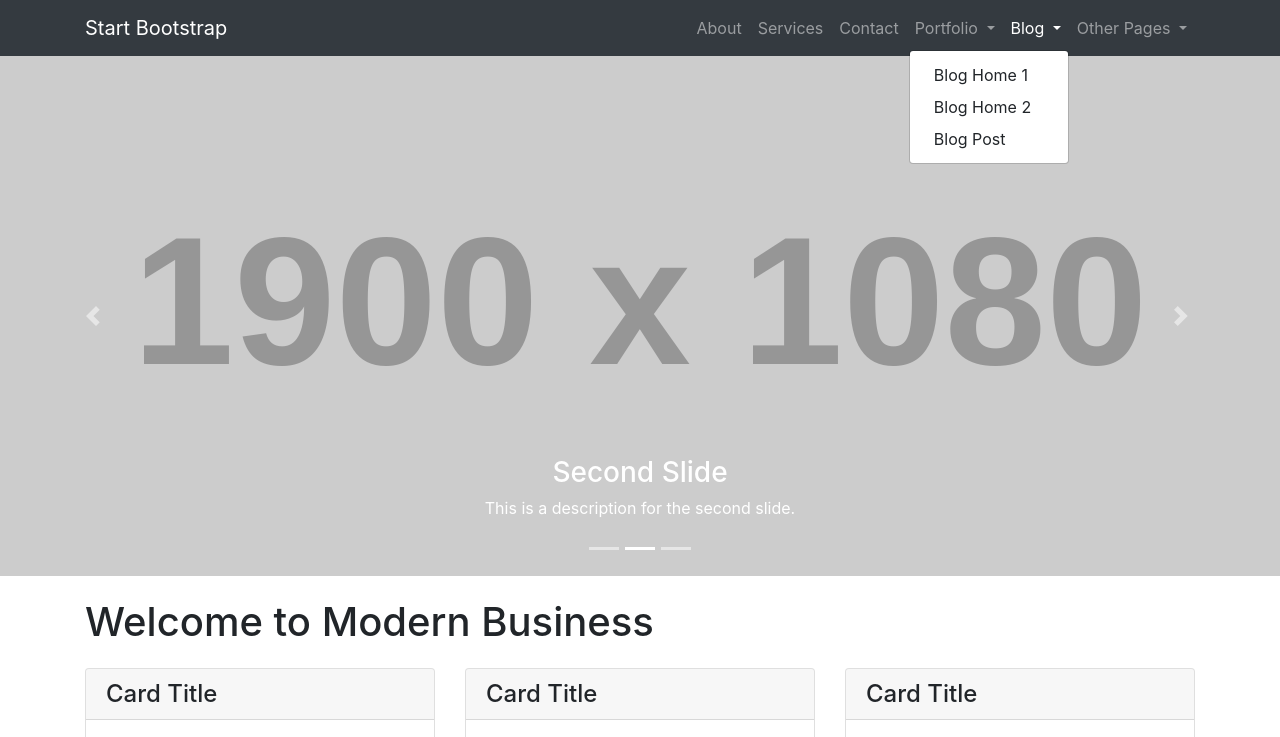
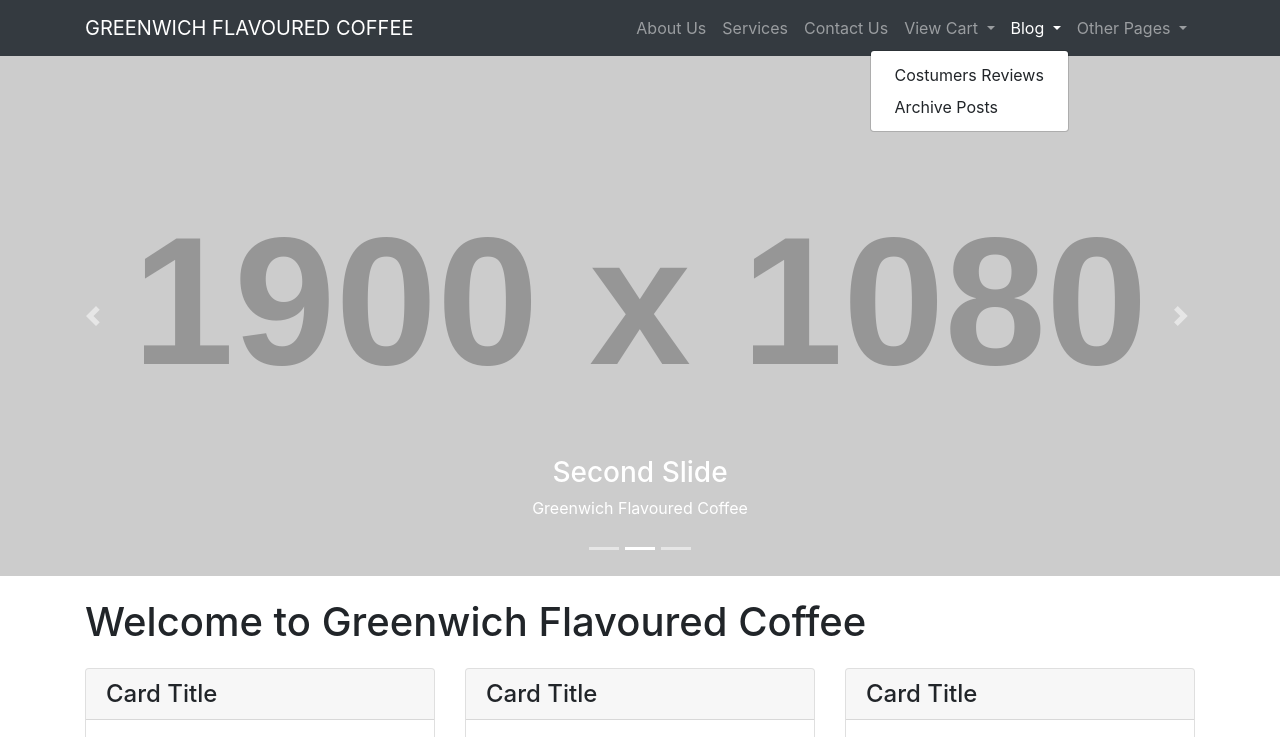
Before and after one commit to linuxfce/Greenwich-Flavoured-Coffee, a website: page index.html in a window 1280 px wide. Both pictures are taken after a click on the link "Blog". Shown: the top 737 px of the page. Drawn offline with Linux system fonts and the light colour scheme; placeholder pictures from the web are drawn by us.

Commit message:
Update index.html

```diff
--- a/index.html
+++ b/index.html
@@ -8,7 +8,7 @@
     <meta name="description" content="">
     <meta name="author" content="">
 
-    <title>Modern Business - Start Bootstrap Template</title>
+    <title>GREENWICH FLAVOURED COFFEE</title>
 
     <!-- Bootstrap core CSS -->
     <link href="vendor/bootstrap/css/bootstrap.min.css" rel="stylesheet">
@@ -23,31 +23,33 @@
     <!-- Navigation -->
     <nav class="navbar fixed-top navbar-expand-lg navbar-dark bg-dark fixed-top">
       <div class="container">
-        <a class="navbar-brand" href="index.html">Start Bootstrap</a>
+        <a class="navbar-brand" href="index.html">GREENWICH FLAVOURED COFFEE</a>
         <button class="navbar-toggler navbar-toggler-right" type="button" data-toggle="collapse" data-target="#navbarResponsive" aria-controls="navbarResponsive" aria-expanded="false" aria-label="Toggle navigation">
           <span class="navbar-toggler-icon"></span>
         </button>
         <div class="collapse navbar-collapse" id="navbarResponsive">
           <ul class="navbar-nav ml-auto">
             <li class="nav-item">
-              <a class="nav-link" href="about.html">About</a>
+              <a class="nav-link" href="about.html">About Us</a>
             </li>
             <li class="nav-item">
               <a class="nav-link" href="services.html">Services</a>
             </li>
             <li class="nav-item">
-              <a class="nav-link" href="contact.html">Contact</a>
+              <a class="nav-link" href="contact.html">Contact Us</a>
             </li>
             <li class="nav-item dropdown">
               <a class="nav-link dropdown-toggle" href="#" id="navbarDropdownPortfolio" data-toggle="dropdown" aria-haspopup="true" aria-expanded="false">
-                Portfolio
+                View Cart
               </a>
               <div class="dropdown-menu dropdown-menu-right" aria-labelledby="navbarDropdownPortfolio">
-                <a class="dropdown-item" href="portfolio-1-col.html">1 Column Portfolio</a>
-                <a class="dropdown-item" href="portfolio-2-col.html">2 Column Portfolio</a>
-                <a class="dropdown-item" href="portfolio-3-col.html">3 Column Portfolio</a>
+                <a class="dropdown-item" href="portfolio-1-col.html">View Cart</a>
+                <a class="dropdown-item" href="portfolio-2-col.html">Checkout</a>
+                <a class="dropdown-item" href="portfolio-3-col.html">Continue Shopping</a>
+               <!--
                 <a class="dropdown-item" href="portfolio-4-col.html">4 Column Portfolio</a>
                 <a class="dropdown-item" href="portfolio-item.html">Single Portfolio Item</a>
+               -->
               </div>
             </li>
             <li class="nav-item dropdown">
@@ -55,9 +57,8 @@
                 Blog
               </a>
               <div class="dropdown-menu dropdown-menu-right" aria-labelledby="navbarDropdownBlog">
-                <a class="dropdown-item" href="blog-home-1.html">Blog Home 1</a>
-                <a class="dropdown-item" href="blog-home-2.html">Blog Home 2</a>
-                <a class="dropdown-item" href="blog-post.html">Blog Post</a>
+                <a class="dropdown-item" href="blog-home-1.html">Costumers Reviews</a>
+                <a class="dropdown-item" href="blog-post.html">Archive Posts</a>
               </div>
             </li>
             <li class="nav-item dropdown">
@@ -88,7 +89,7 @@
           <!-- Slide One - Set the background image for this slide in the line below -->
           <div class="carousel-item active" style="background-image: url('http://placehold.it/1900x1080')">
             <div class="carousel-caption d-none d-md-block">
-              <h3>First Slide</h3>
+              <h3>Greenwich Flavoured Coffee</h3>
               <p>This is a description for the first slide.</p>
             </div>
           </div>
@@ -96,14 +97,14 @@
           <div class="carousel-item" style="background-image: url('http://placehold.it/1900x1080')">
             <div class="carousel-caption d-none d-md-block">
               <h3>Second Slide</h3>
-              <p>This is a description for the second slide.</p>
+              <p>Greenwich Flavoured Coffee</p>
             </div>
           </div>
           <!-- Slide Three - Set the background image for this slide in the line below -->
           <div class="carousel-item" style="background-image: url('http://placehold.it/1900x1080')">
             <div class="carousel-caption d-none d-md-block">
               <h3>Third Slide</h3>
-              <p>This is a description for the third slide.</p>
+              <p>Greenwich Flavoured Coffee</p>
             </div>
           </div>
         </div>
@@ -121,7 +122,7 @@
     <!-- Page Content -->
     <div class="container">
 
-      <h1 class="my-4">Welcome to Modern Business</h1>
+      <h1 class="my-4">Welcome to Greenwich Flavoured Coffee</h1>
 
       <!-- Marketing Icons Section -->
       <div class="row">
@@ -173,6 +174,9 @@
                 <a href="#">Project One</a>
               </h4>
               <p class="card-text">Lorem ipsum dolor sit amet, consectetur adipisicing elit. Amet numquam aspernatur eum quasi sapiente nesciunt? Voluptatibus sit, repellat sequi itaque deserunt, dolores in, nesciunt, illum tempora ex quae? Nihil, dolorem!</p>
+              <div class="card-footer">
+              <a href="#" class="btn btn-primary">Learn More</a>
+            </div>
             </div>
           </div>
         </div>
```
